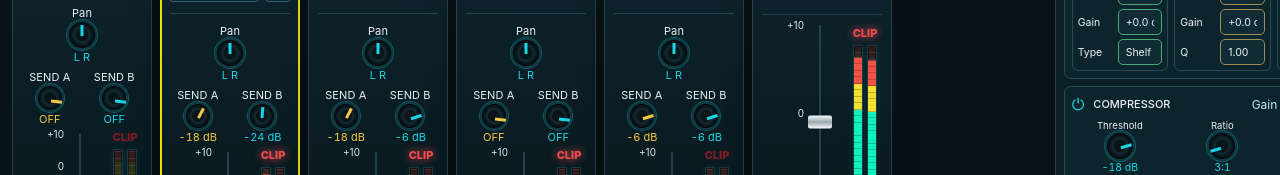
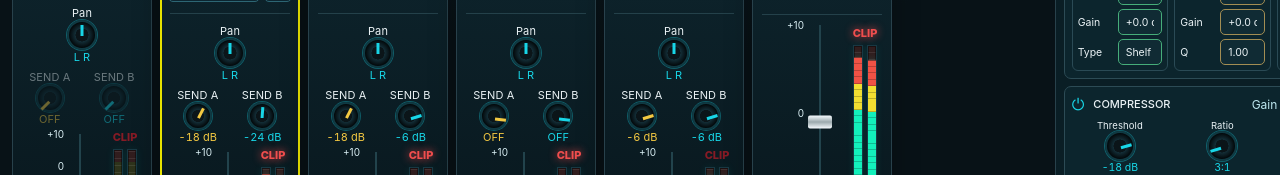
Before and after one commit to maydekil/digital-mixer-audio, a React (Vite) app: page / in a window 1280 px wide. Shown: the part 372-547 px from the top of the page. Built offline with nearby package versions, Linux system fonts and the light colour scheme.

Commit message:
Disable system FX sends

```diff
--- a/apps/desktop/src/adapters/preview/PreviewAdapter.ts
+++ b/apps/desktop/src/adapters/preview/PreviewAdapter.ts
@@ -84,7 +84,10 @@ export class PreviewAdapter implements MixerControlPort {
   setChannelSend(channelId: string, unitId: FxUnitId, gainDb: number): void {
     this.snapshot.channels = this.snapshot.channels.map((channel) => channel.id === channelId ? {
       ...channel,
-      sends: { ...channel.sends, [unitId]: { enabled: gainDb > -60, gainDb: clamp(gainDb, -60, 10) } }
+      sends: {
+        ...channel.sends,
+        [unitId]: channel.role === "system" ? { enabled: false, gainDb: -60 } : { enabled: gainDb > -60, gainDb: clamp(gainDb, -60, 10) }
+      }
     } : channel);
   }
 
--- a/apps/desktop/src/components/audio/RotaryKnob.tsx
+++ b/apps/desktop/src/components/audio/RotaryKnob.tsx
@@ -7,16 +7,17 @@ interface RotaryKnobProps {
   min?: number;
   max?: number;
   step?: number;
+  disabled?: boolean;
   onChange?(value: number): void;
 }
 
-export function RotaryKnob({ label, value, tone = "cyan", size = "md", numericValue, min = 0, max = 100, step = 1, onChange }: RotaryKnobProps) {
+export function RotaryKnob({ label, value, tone = "cyan", size = "md", numericValue, min = 0, max = 100, step = 1, disabled = false, onChange }: RotaryKnobProps) {
   const current = numericValue ?? min;
   const normalized = Math.max(0, Math.min(1, (current - min) / (max - min)));
   const rotation = -135 + normalized * 270;
 
   return (
-    <label className={`rotary ${size} tone-${tone}`}>
+    <label className={`rotary ${size} tone-${tone}${disabled ? " is-disabled" : ""}`}>
       <div className="rotary-label">{label}</div>
       <div className="rotary-face">
         <span className="rotary-tick" style={{ transform: `translateX(-50%) rotate(${rotation}deg)` }} />
@@ -28,6 +29,7 @@ export function RotaryKnob({ label, value, tone = "cyan", size = "md", numericVa
             step={step}
             value={current}
             onChange={(event) => onChange(Number(event.target.value))}
+            disabled={disabled}
             aria-label={label}
             aria-valuetext={value}
           />
--- a/apps/desktop/src/features/mixer/components/ChannelStrip.tsx
+++ b/apps/desktop/src/features/mixer/components/ChannelStrip.tsx
@@ -102,10 +102,11 @@ function MasterUpperControls() {
 function SendPair({ channel, onSend }: { channel: ChannelState; onSend(unitId: FxUnitId, value: number): void }) {
   const sendA = channel.sends["fx-a"];
   const sendB = channel.sends["fx-b"];
+  const disabled = channel.role === "system";
   return (
     <div className="send-pair">
-      <RotaryKnob label="SEND A" value={sendA.enabled ? `${sendA.gainDb} dB` : "OFF"} numericValue={sendA.gainDb} min={-60} max={10} tone="amber" size="sm" onChange={(value) => onSend("fx-a", value)} />
-      <RotaryKnob label="SEND B" value={sendB.enabled ? `${sendB.gainDb} dB` : "OFF"} numericValue={sendB.gainDb} min={-60} max={10} tone="cyan" size="sm" onChange={(value) => onSend("fx-b", value)} />
+      <RotaryKnob label="SEND A" value={disabled || !sendA.enabled ? "OFF" : `${sendA.gainDb} dB`} numericValue={disabled ? -60 : sendA.gainDb} min={-60} max={10} tone="amber" size="sm" disabled={disabled} onChange={(value) => onSend("fx-a", value)} />
+      <RotaryKnob label="SEND B" value={disabled || !sendB.enabled ? "OFF" : `${sendB.gainDb} dB`} numericValue={disabled ? -60 : sendB.gainDb} min={-60} max={10} tone="cyan" size="sm" disabled={disabled} onChange={(value) => onSend("fx-b", value)} />
     </div>
   );
 }
--- a/apps/desktop/src/styles/app.css
+++ b/apps/desktop/src/styles/app.css
@@ -131,6 +131,8 @@
 .rotary.sm .rotary-face { width: 31px; height: 31px; }
 .rotary-tick { position: absolute; width: 3px; height: 13px; left: 50%; top: 4px; background: currentColor; transform-origin: 50% 12px; pointer-events: none; }
 .rotary-face input { position: absolute; inset: -8px; opacity: 0; cursor: ns-resize; }
+.rotary.is-disabled { opacity: 0.42; cursor: not-allowed; }
+.rotary.is-disabled .rotary-face input { cursor: not-allowed; }
 .rotary-value { margin-top: 4px; font-variant-numeric: tabular-nums; font-size: 11px; line-height: 1.1; font-weight: 400; }
 .rotary.tone-amber { color: var(--amber); }
 .rotary.tone-violet { color: var(--violet); }
```
Also changed, not shown: 2 other files (tests, documents, lock files or other folders).
